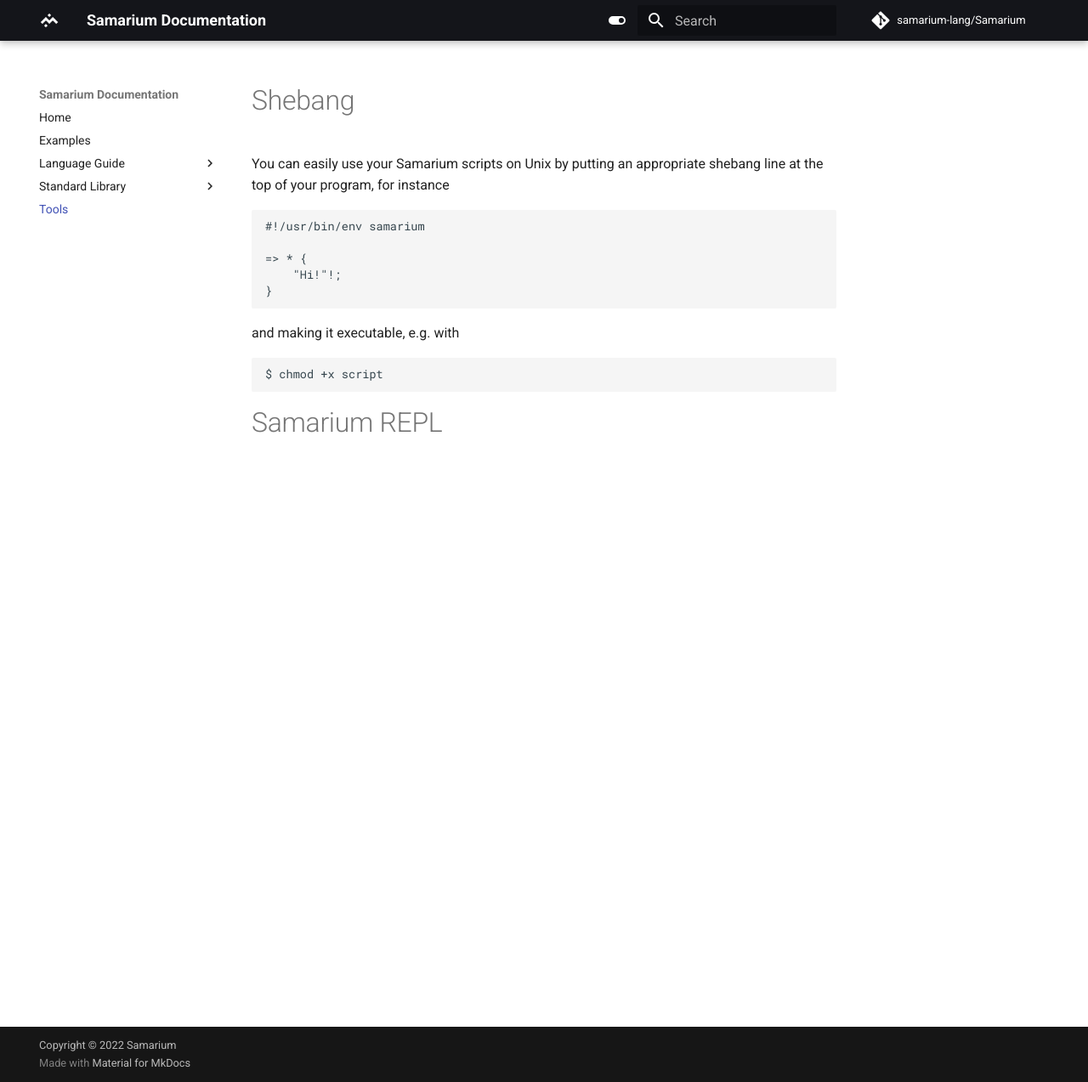
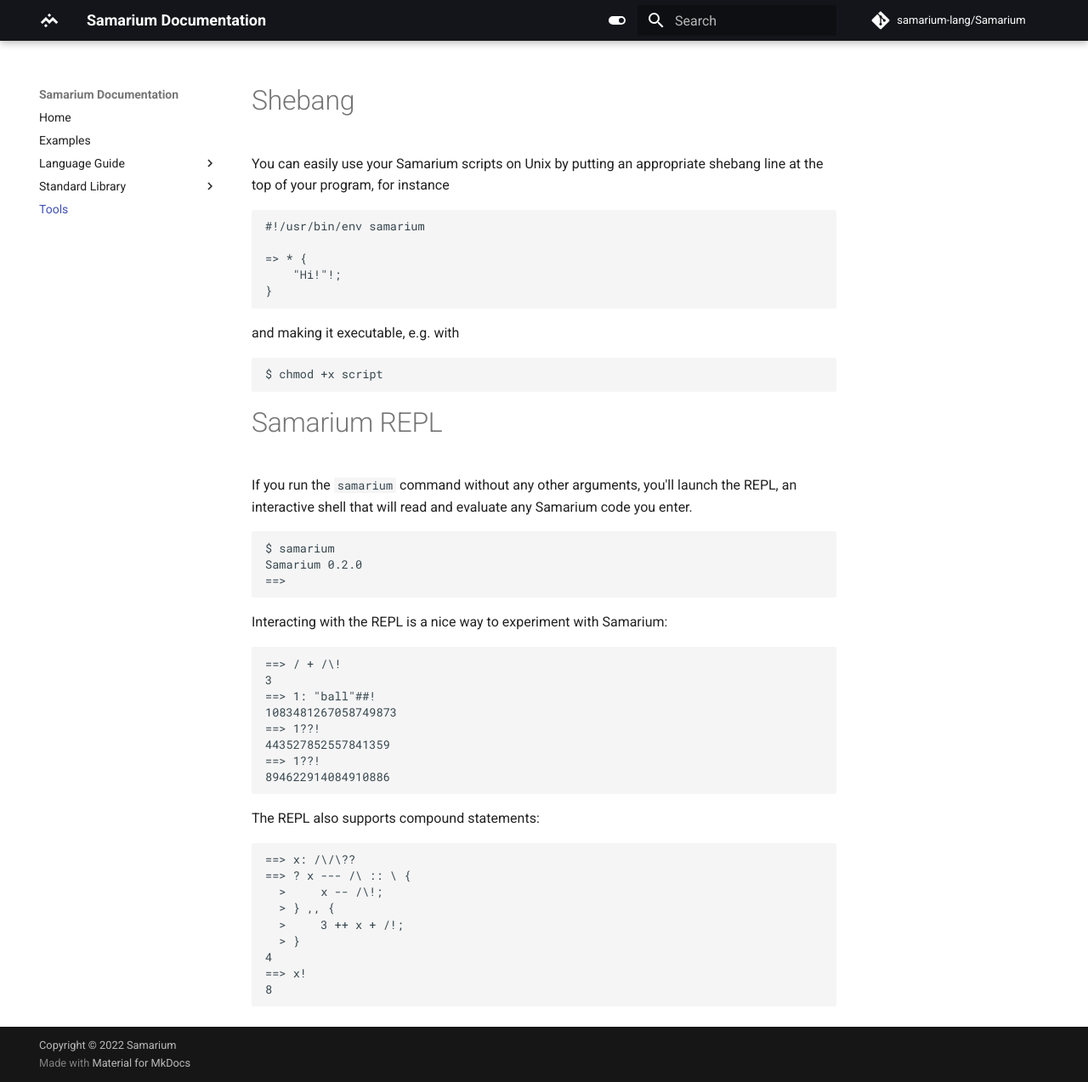
Before and after one commit to samarium-lang/Samarium, an MkDocs documentation site: the page built from docs/tools.md, in a window 1280 px wide and 1273 px high. Shown: the whole window at 85% size. Built offline with MkDocs 1.6.1 and Material for MkDocs 9.7.7, drawn with Linux system fonts in a browser that asks for light colours; comment, search, counter and statistics services are not loaded.

Commit message:
Added Samarium REPL

````diff
--- a/docs/tools.md
+++ b/docs/tools.md
@@ -13,3 +13,33 @@
 ```
 
 # Samarium REPL
+
+If you run the `samarium` command without any other arguments, you'll launch the REPL, an interactive shell that will read and evaluate any Samarium code you enter.
+```
+$ samarium
+Samarium 0.2.0
+==>
+```
+Interacting with the REPL is a nice way to experiment with Samarium:
+```
+==> / + /\!
+3
+==> 1: "ball"##!
+1083481267058749873
+==> 1??!
+443527852557841359
+==> 1??!
+894622914084910886
+```
+The REPL also supports compound statements:
+```
+==> x: /\/\??
+==> ? x --- /\ :: \ {
+  >     x -- /\!;
+  > } ,, {
+  >     3 ++ x + /!;
+  > }
+4
+==> x!
+8
+```
````
